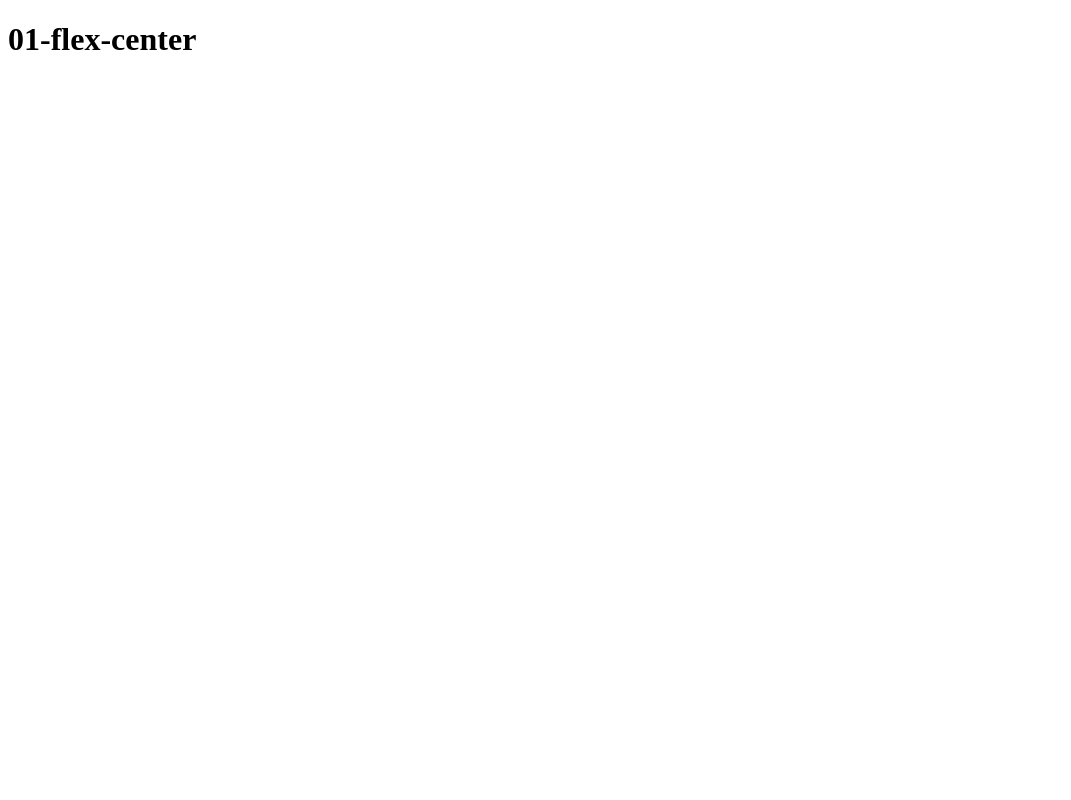
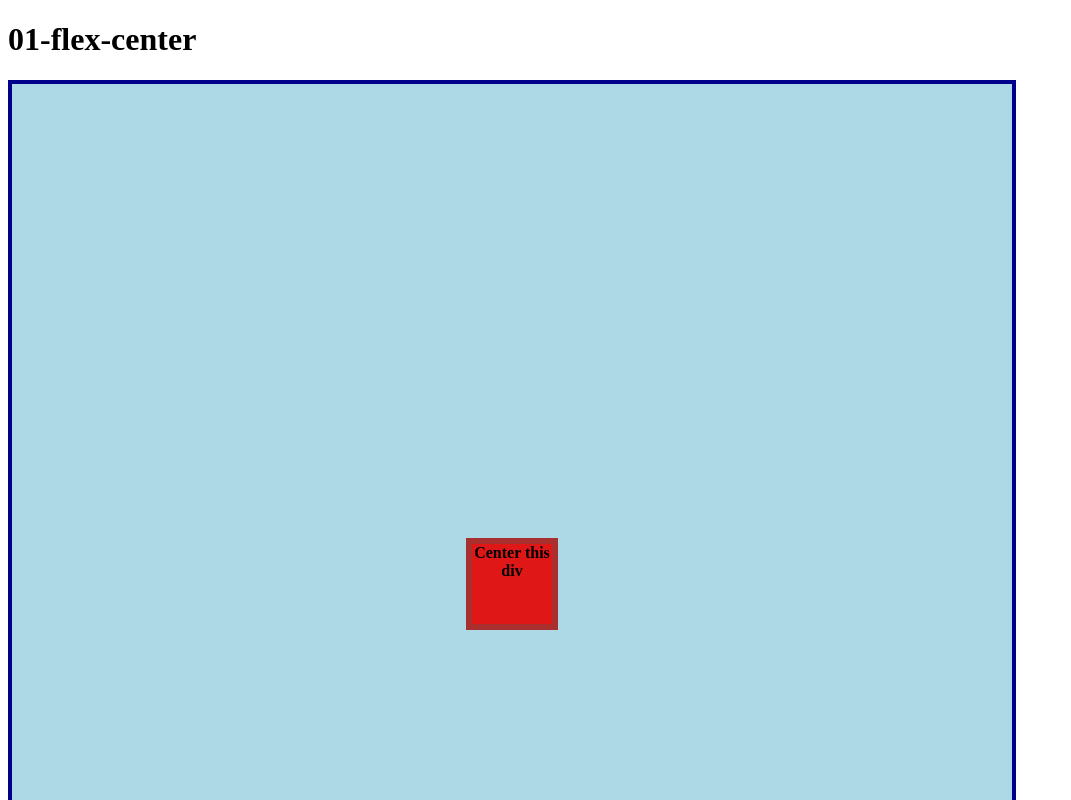
Before and after one commit to DonnyLVu/01-flex-center, a plain HTML site: page index.html in a window 1280 px wide. Shown: the top 800 px of the page, without its empty margins (0-1071 px from the left). Drawn offline with Linux system fonts and the light colour scheme.

Commit message:
add centered div box

```diff
--- a/index.html
+++ b/index.html
@@ -9,5 +9,8 @@
   </head>
   <body>
     <h1>01-flex-center</h1>
+    <div class="container">
+      <div class="box">Center this div</div>
+    </div>
   </body>
 </html>
--- a/style.css
+++ b/style.css
@@ -0,0 +1,18 @@
+.container {
+  display: flex;
+  justify-content: center;
+  align-items: center;
+  background: lightblue;
+  border: 4px solid darkblue;
+  height: 1000px;
+  width: 1000px;
+}
+
+.box {
+  background: rgb(223, 23, 23);
+  font-weight: bold;
+  border: 6px solid rgb(170, 47, 47);
+  width: 80px;
+  height: 80px;
+  text-align: center;
+}
```
